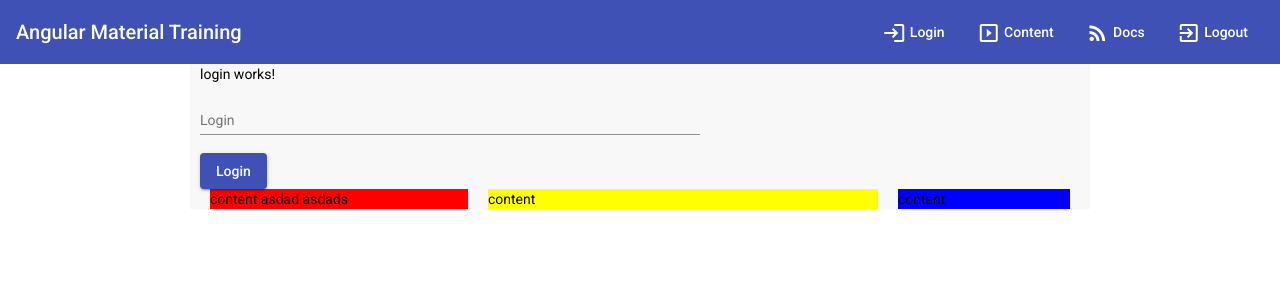
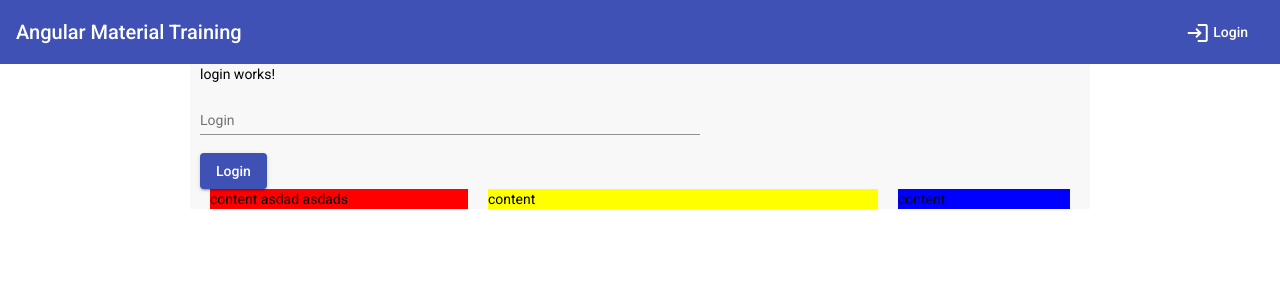
Before and after one commit to inspirexs/angular-training, an Angular app: page / in a window 1280 px wide. Shown: the top 300 px of the page. Built offline with nearby package versions, Linux system fonts and the light colour scheme.

Commit message:
display header based on loggedIn / loggedout

```diff
--- a/src/app/components/header/header.component.html
+++ b/src/app/components/header/header.component.html
@@ -1,18 +1,18 @@
 <mat-toolbar fxLayout="row" color="primary">
   <span fxFlex>Angular Material Training {{subjectTitle}}</span>
-  <button mat-button fxHide.xs [routerLink]="['/']">
+  <button mat-button fxHide.xs [routerLink]="['/']" *ngIf="!loggedIn()">
     <mat-icon class="mr" >login</mat-icon>
     Login
   </button>
-  <button mat-button fxHide.xs [routerLink]="['/content']">
+  <button mat-button fxHide.xs [routerLink]="['/content']" *ngIf="loggedIn()">
     <mat-icon class="mr">slideshow</mat-icon>
     Content
   </button>
-  <button mat-button fxHide.xs [routerLink]="['/document']">
+  <button mat-button fxHide.xs [routerLink]="['/document']" *ngIf="loggedIn()">
     <mat-icon class="mr">rss_feed</mat-icon>
     Docs
   </button>
-  <button mat-button fxHide.xs (click)="logout()">
+  <button mat-button fxHide.xs (click)="logout()" *ngIf="loggedIn()">
     <mat-icon class="mr">exit_to_app</mat-icon>
     Logout
   </button>
@@ -21,22 +21,22 @@
       <mat-icon>more_vert</mat-icon>
   </button>
   <mat-menu #dropMenu="matMenu">
-    <button mat-button [routerLink]="['/']">
+    <button mat-button [routerLink]="['/']" *ngIf="!loggedIn()">
       <mat-icon class="mr">login</mat-icon>
       Login
     </button>
     <mat-divider></mat-divider>
-    <button mat-button [routerLink]="['/content']">
+    <button mat-button [routerLink]="['/content']" *ngIf="loggedIn()">
       <mat-icon class="mr">slideshow</mat-icon>
       Content
     </button>
     <mat-divider></mat-divider>
-    <button mat-button [routerLink]="['/document']">
+    <button mat-button [routerLink]="['/document']" *ngIf="loggedIn()">
       <mat-icon class="mr">rss_feed</mat-icon>
       Docs
     </button>
     <mat-divider></mat-divider>
-    <button mat-button (click)="logout()">
+    <button mat-button (click)="logout()" *ngIf="loggedIn()">
       <mat-icon class="mr">exit_to_app</mat-icon>
       Logout
     </button>
--- a/src/app/components/header/header.component.ts
+++ b/src/app/components/header/header.component.ts
@@ -23,4 +23,8 @@ export class HeaderComponent implements OnInit {
     this.authService.logout();
   }
 
+  loggedIn(): boolean{
+    return this.authService.loggedIn();
+  }
+
 }
```
